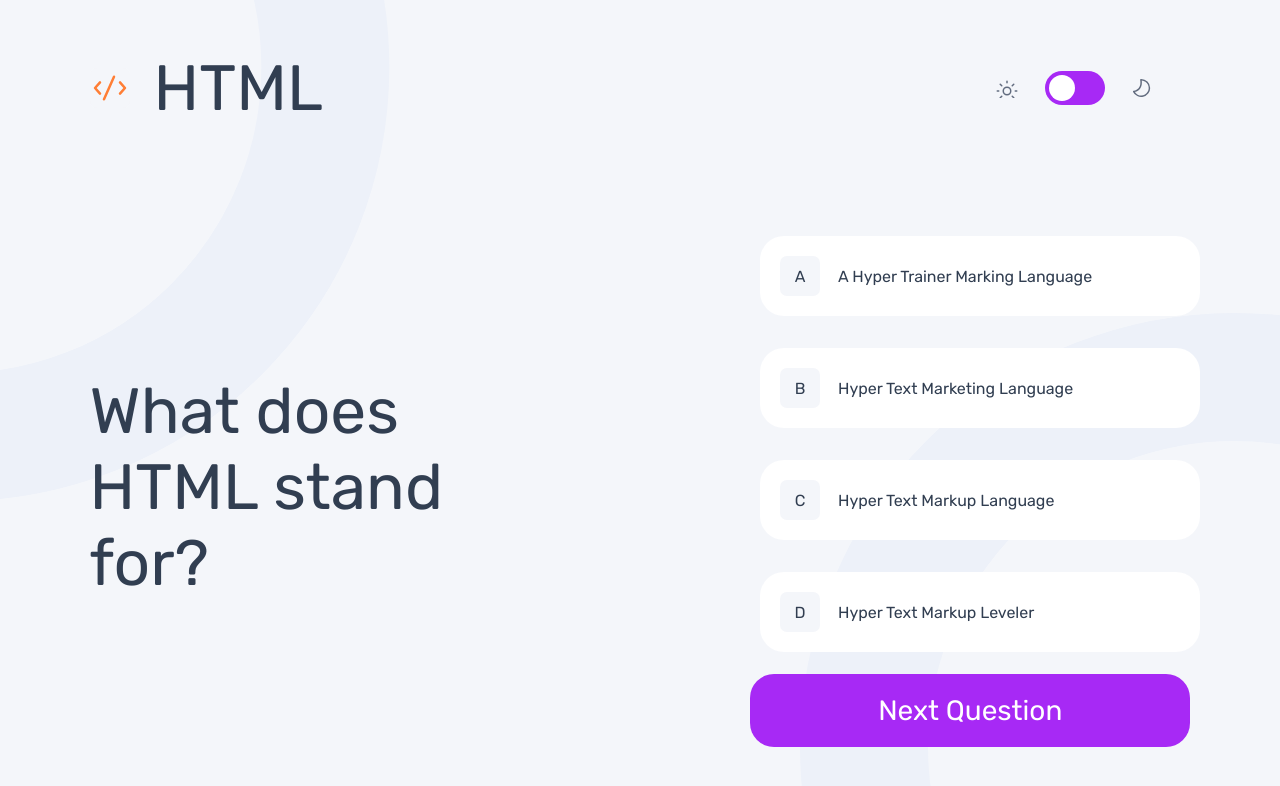
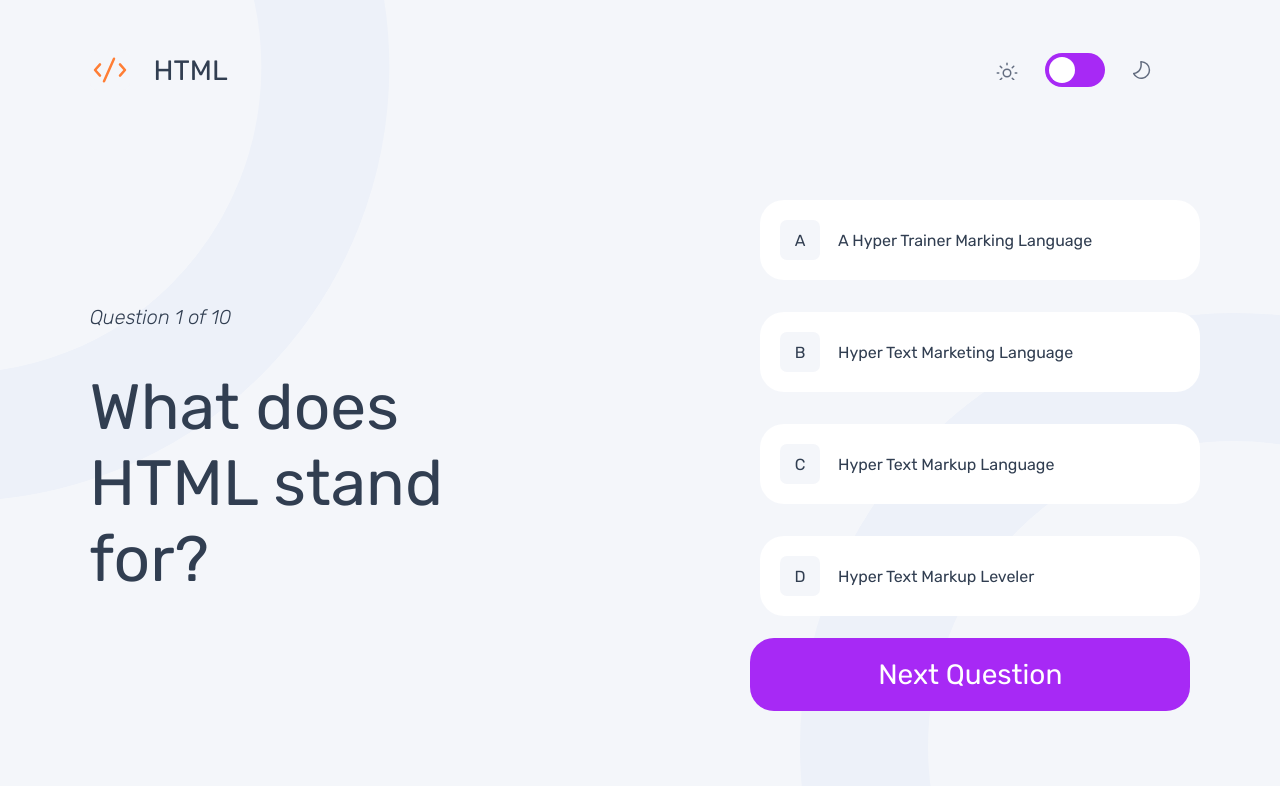
Before and after one commit to Daniel054311/frontendQuizApp_, a React (Vite) app: page /questions/1 in a window 1280 px wide. Shown: the top 786 px of the page. Built offline with nearby package versions, Linux system fonts and the light colour scheme; the HTML template or start-up script is replaced by a standard one.

Commit message:
hover and active effect styling

```diff
--- a/src/header/header.styles.ts
+++ b/src/header/header.styles.ts
@@ -51,6 +51,28 @@ padding:20px;
 border-radius:24px;
 background-color: ${({ theme }) => theme.background.optionsdiv};
 color: ${({ theme }) => theme.color.main};
+}
+
+li:active{
+  border:3px solid #A729F5;
+}
+span{
+  display:flex;
+justify-content:center;
+align-items:center;
+border-radius:7px;
+color:#313E51;
+background-color:#F4F6FA;
+height:40px;
+width:40px;
+}
+span:hover{
+  color: ${({ theme }) => theme.color.spanHover};
+  background-color: ${({ theme }) => theme.background.spanHover};
+}
+span:active{
+color:${({theme}) => theme.color.spanActive};
+background-color:${({theme}) => theme.background.spanActive};
 }
 
 Button{
--- a/src/header/header.tsx
+++ b/src/header/header.tsx
@@ -24,7 +24,7 @@ const Header: React.FC<{ title: string ,icon:string}> = (props) => {
           <div className="darkModeContainer">
             <Accesibilty>
             <img src={props.icon} alt={props.title} />
-              <p>{props.title}</p>
+              <p style={{fontSize:"28px"}}>{props.title}</p>
             </Accesibilty>
 
             <div className='toglleContainer'>
@@ -33,7 +33,7 @@ const Header: React.FC<{ title: string ,icon:string}> = (props) => {
             <div className="sunImage" ><img src="" alt="" /></div>
             <label className="switch">
               <input type="checkbox" checked={isDarkMode}  onChange={handleChangeBackgroundColor}/>
-              <span className="slider round"></span>
+              <div className="slider round"></div>
             </label>
             <div className="moonImage"><img src="" alt="" /></div>
             {/* <img src={MoonImage} alt="moon toggle" style={{color:'black'}} /> */}
--- a/src/pages/QuestionsPage.tsx
+++ b/src/pages/QuestionsPage.tsx
@@ -5,6 +5,7 @@ import { QuizData, RouteParams } from "../services/QuizTypes";
 import Header from "../header/header";
 import {  LeftContainer, QPageWrapper, SpanContainer } from "./QuetionsPage.styles";
 import { CompletedPage } from "./completed/CompletedPage";
+import { ItalicP } from "./home/Home.styles";
 
 
 
@@ -16,6 +17,8 @@ const QuestionsPage: React.FC = () => {
   const [currentQuestionIndex, setCurrentQuestionIndex] = useState<number>(0);
   const alphabet = ["A", "B", "C", "D"];
   const [correctMarks, setCorrectMarks] = useState<number>(0);
+  const [gameOver, setGameOver] = useState(true);
+
   useEffect(() => {
     const fetchData = async () => {
       try {
@@ -29,6 +32,7 @@ const QuestionsPage: React.FC = () => {
           }
         }
         if (selectedQuiz) {
+          setGameOver(false);
           setQuizTitle(selectedQuiz.title);
           setQuizIcon(selectedQuiz.icon);
           setQuestions(selectedQuiz.questions);
@@ -44,9 +48,10 @@ const QuestionsPage: React.FC = () => {
     fetchData();
   }, [quizId, history]);
 
-  const handleNextQuestion = () => {
-    setCurrentQuestionIndex((prevIndex) => prevIndex + 1);
-  };
+
+
+  const [optionSelected, setOptionSelected] = useState<boolean>(false);
+  const [buttonClicked, setButtonClicked] = useState<boolean>(false);
 
   const handleOptionClick = (selectedOption: string) => {
     const currentQuestion = questions[currentQuestionIndex];
@@ -57,34 +62,61 @@ const QuestionsPage: React.FC = () => {
 
     } else {
       alert("Wrong!");
+      setOptionSelected(true);
     }
   };
 
+
+  const handleNextQuestion = () => {
+    if( currentQuestionIndex === TOTAL_QUESTIONS){
+      setGameOver(true);
+    }else{
+      if(optionSelected){
+        setOptionSelected(false);
+        setCurrentQuestionIndex((prevIndex) => prevIndex + 1);
+      }else {
+        setButtonClicked(true);
+      }
+
+    }
+  };
+  const TOTAL_QUESTIONS = questions.length;
   const currentQuestion = questions[currentQuestionIndex];
   return (
     <div>
       <Header title={quizTitle} icon={quizIcon} />
 
       {/* <h1>{quizTitle}</h1> */}
-      {currentQuestion ? (
+      {!gameOver && currentQuestion ?  (
         <QPageWrapper>
             <LeftContainer>
+
+              <ItalicP>Question {currentQuestionIndex + 1} of {TOTAL_QUESTIONS}</ItalicP>
 
             <p>{` ${currentQuestion.question}`}</p>
             </LeftContainer>
 
           <ul>
             {currentQuestion.options.map((option, index) => (
-             <li key={index} onClick={() => handleOptionClick(option)} >
-                <SpanContainer className="alphabet">{alphabet[index]}</SpanContainer>{" "}
-                <span className="option">{option}</span>
+
+             <li key={index} onClick={() => handleOptionClick(option)}
+             correct={currentQuestion.answer }
+             userCliked={currentQuestion.options}
+             >
+                <span className="alphabet">{alphabet[index]}</span>
+                <div className="option">{option}</div>
               </li>
             ))}
 
 
           <button onClick={handleNextQuestion}>Next Question</button>
 
-
+        {/* {  !optionSelected && buttonClicked ?(
+            <span style={{visibility:"visible"}}>Please select an option before moving to the next question.</span>
+            ):
+            <span style={{visibility:"hidden"}}>Please select an option before moving to the next question.</span>
+            }
+             */}
           </ul>
 
         </QPageWrapper>
--- a/src/pages/QuetionsPage.styles.ts
+++ b/src/pages/QuetionsPage.styles.ts
@@ -17,22 +17,33 @@ font-family: 'Rubik', sans-serif;
 `;
 export const LeftContainer = styled.div`
 justify-content:center;
-align-items:center;
+gap:40px;
 display:flex;
+flex-direction:column;
 font-size:36px;
 
 `;
 
-export const SpanContainer = styled.span`
-display:flex;
-justify-content:center;
-align-items:center;
-border-radius:7px;
-color:#313E51;
-background-color:#F4F6FA;
-height:40px;
-width:40px;
-`;
+// export const SpanContainer = styled.span`
+// display:flex;
+// justify-content:center;
+// align-items:center;
+// border-radius:7px;
+// color:#313E51;
+// background-color:#F4F6FA;
+// height:40px;
+// width:40px;
+
+// &:active {
+//    color:#FFFF;
+//    background-color: #A729F5;
+//  }
+//  &:hover {
+//    color:#A729F5;
+//    background-color: #F6E7FF;
+//  }
+
+// `;
 
 // export const Buttons = styled.button`
 // padding:20px;
--- a/src/pages/completed/CompletedPage.tsx
+++ b/src/pages/completed/CompletedPage.tsx
@@ -21,7 +21,7 @@ export const CompletedPage: React.FC<{
       </div>
 
       <ul>
-        <li style={{justifyContent:"center"}}>
+        <li style={{justifyContent:"center",border:"none"}} >
           <ScoredContainer>
             <Accesibilty>
             <img src={props.icon} alt={props.title} />
--- a/src/pages/home/Home.styles.ts
+++ b/src/pages/home/Home.styles.ts
@@ -29,13 +29,6 @@ gap:8px;
 }
 
 
-
-.leftContainer .getStarted {
-   font-size:20px;
-   font-style: italic;
-
-}
-
 @media  screen and (max-width: 900px){
    .leftContainer{
       justify-content:center;
@@ -46,6 +39,10 @@ gap:8px;
 
 }
 
+`;
+export const ItalicP = styled.p`
+font-size:20px;
+   font-style: italic;
 `;
 
 export const TitlesDiv = styled.div`
--- a/src/pages/home/Home.tsx
+++ b/src/pages/home/Home.tsx
@@ -1,5 +1,5 @@
 import React, { useEffect, useState } from 'react'
-import {  CourseImg, GetStarted, HomeWrapper, Optionsdiv, TitlesDiv, } from './Home.styles';
+import {  CourseImg, GetStarted, HomeWrapper, ItalicP, Optionsdiv, TitlesDiv, } from './Home.styles';
 import { QetQuizData } from '../../services/Questionsdata';
 import {QuizData} from '../../services/QuizTypes';
 import { Link } from 'react-router-dom';
@@ -50,7 +50,7 @@ const Home: React.FC = () =>{
 <h2>Frontend Quiz!</h2>
 </div>
 
-<p className='getStarted'>Pick a subject to get started.</p>
+<ItalicP className='getStarted'>Pick a subject to get started.</ItalicP>
 </div>
 
 </GetStarted>
@@ -62,7 +62,7 @@ const Home: React.FC = () =>{
 
     <Link key={quiz.id} to={`/questions/${quiz.id}`}>
       {/* Assuming questionId should start from 1 */}
-      <li key={quiz.id}>
+      <li key={quiz.id} style={{border:"none"}}>
 
           <img src={quiz.icon} alt={quiz.title} style={{padding:'2px'}}/>
 
--- a/src/themes/Themes.ts
+++ b/src/themes/Themes.ts
@@ -12,12 +12,16 @@ export interface Theme extends DefaultTheme {
     optionselect: string;
     homeComponent: string;
     Buttons: string;
+    spanHover: string;
+    spanActive: string;
   };
   color: {
     main: string;
     optiontext: string;
     questionstext: string;
-    Buttons:string,
+    Buttons: string,
+    spanHover: string;
+    spanActive: string;
   };
   backgroundimg:{
     sunimgcolor: string;
@@ -38,13 +42,17 @@ export const themes: Themes = {
       optionsdiv: "#FFFFFF",
       optionselect: "#F4F6FA",
       homeComponent: "#F4F6FA",
-      Buttons:"#A729F5",
+      Buttons: "#A729F5",
+      spanHover: " #F6E7FF",
+      spanActive:" #A729F5",
     },
     color: {
       main:"#313E51",
       optiontext: "#3B4D66",
       questionstext: "#3B4D66",
-      Buttons:"#FFFFFF",
+      Buttons: "#FFFFFF",
+      spanHover: " #A729F5",
+      spanActive:"#FFFF;",
     },
     backgroundimg: {
       sunimgcolor: '/icon-sun-dark.svg',
@@ -60,14 +68,18 @@ export const themes: Themes = {
       optionselect: "#3B4D66",
       optionsdiv: "#3B4D66",
       homeComponent: "#313E51",
-      Buttons:"#A729F5",
+      Buttons: "#A729F5",
+      spanHover: " #F6E7FF",
+      spanActive:" #A729F5",
 
     },
     color: {
       main:"#FFFFFF",
       optiontext: "#FFFFFF",
       questionstext: "#FFFFFF",
-      Buttons:"#FFFFFF",
+      Buttons: "#FFFFFF",
+      spanHover: " #A729F5",
+      spanActive:"#FFFF;",
     },
     backgroundimg:{
       sunimgcolor: '/icon-sun-light.svg',
```
